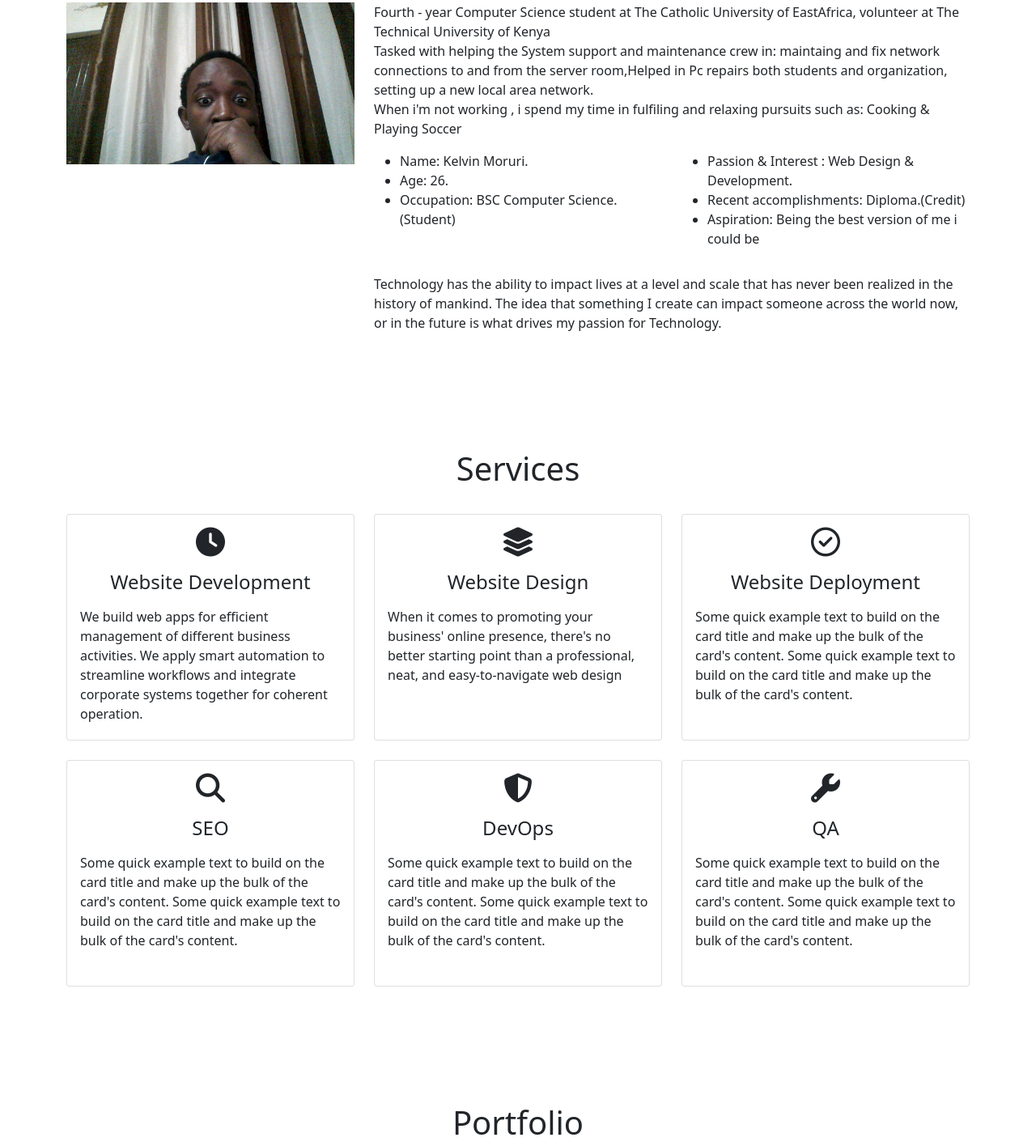
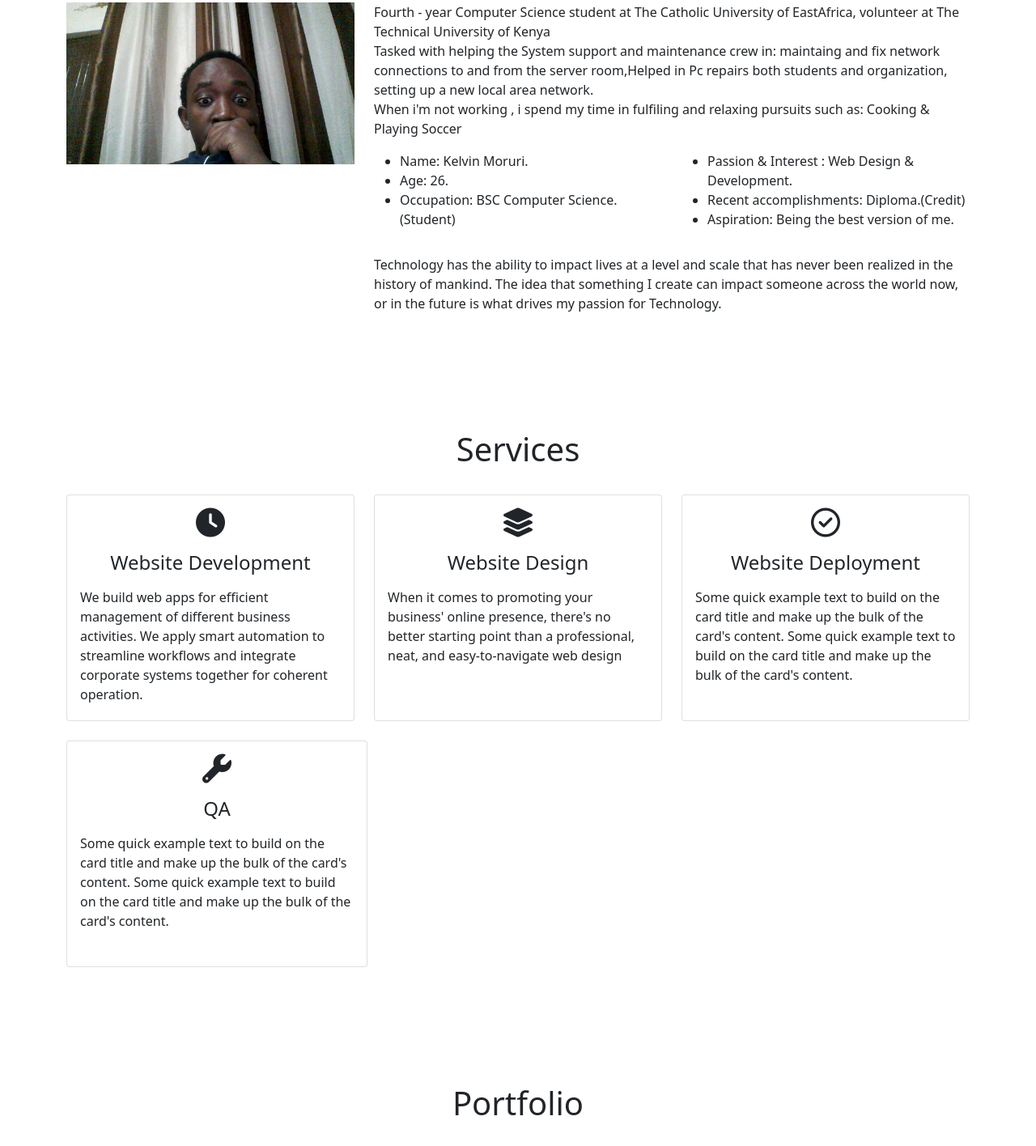
Before and after one commit to kelvinMORURI/My-portfolio, a plain HTML site: page index.html in a window 1280 px wide. Shown: the part 1045-2461 px from the top of the page at 81% size. Drawn offline with nearby package versions, Linux system fonts and the light colour scheme; a script that the page names is missing.

Commit message:
Removed card row.

```diff
--- a/index.html
+++ b/index.html
@@ -87,7 +87,7 @@
                       <ul>
                           <li>Passion & Interest : Web Design & Development.</li>
                           <li>Recent accomplishments: Diploma.(Credit) </li>
-                          <li>Aspiration: Being the best version of me i could be</li>
+                          <li>Aspiration: Being the best version of me.</li>
 
                       </ul>
                   </div>
@@ -140,7 +140,7 @@
                 </div>
             </div>
 
-            <div class="row">
+            <!-- <div class="row">
                 <div class="col-lg-4 mt-4">
                     <div class="card servicesText">
                         <div class="card-body">
@@ -163,7 +163,7 @@
                             </p>
                         </div>
                     </div>
-                </div>
+                </div> -->
 
                 <div class="col-lg-4 mt-4">
                     <div class="card servicesText">
```
